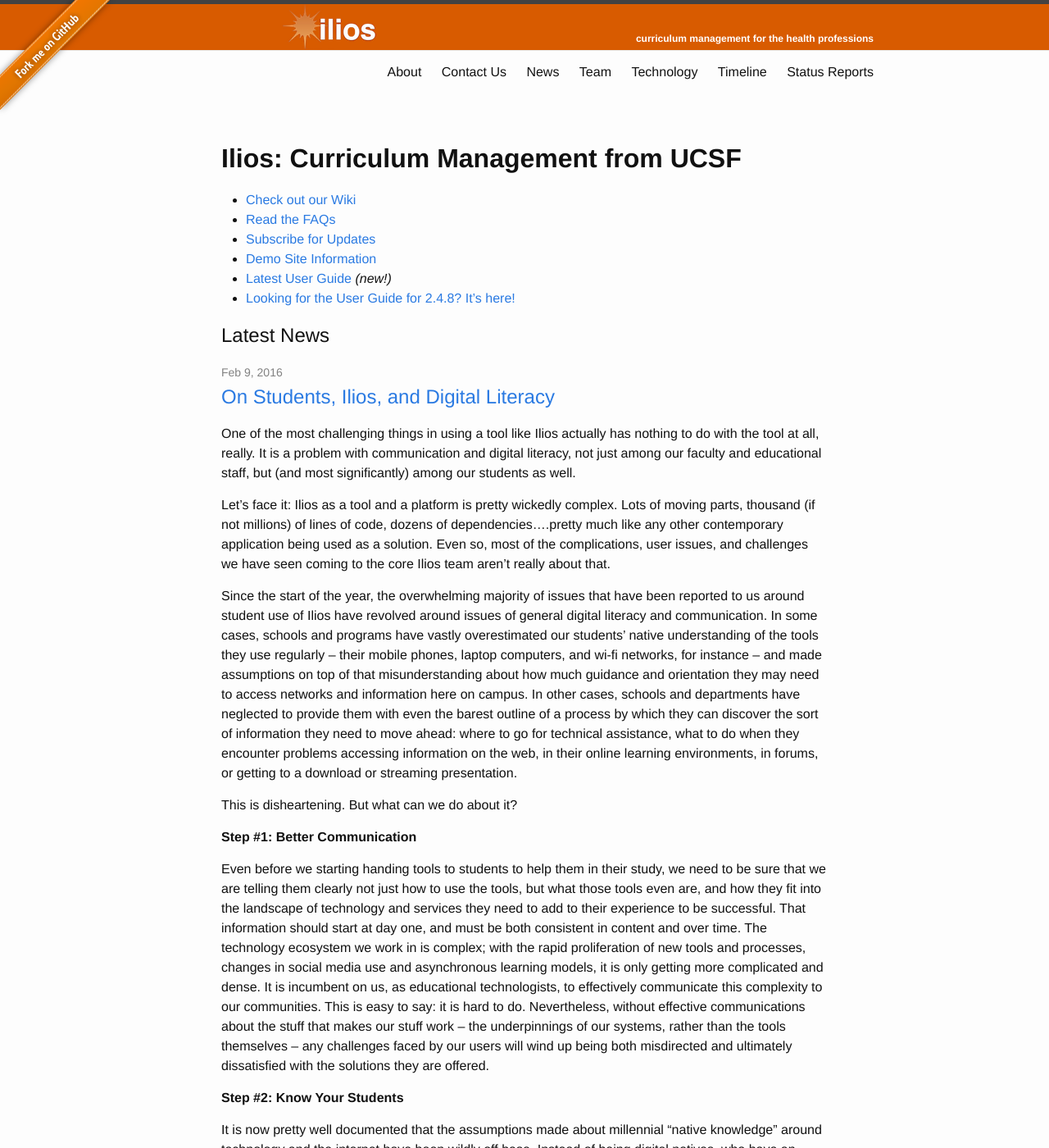
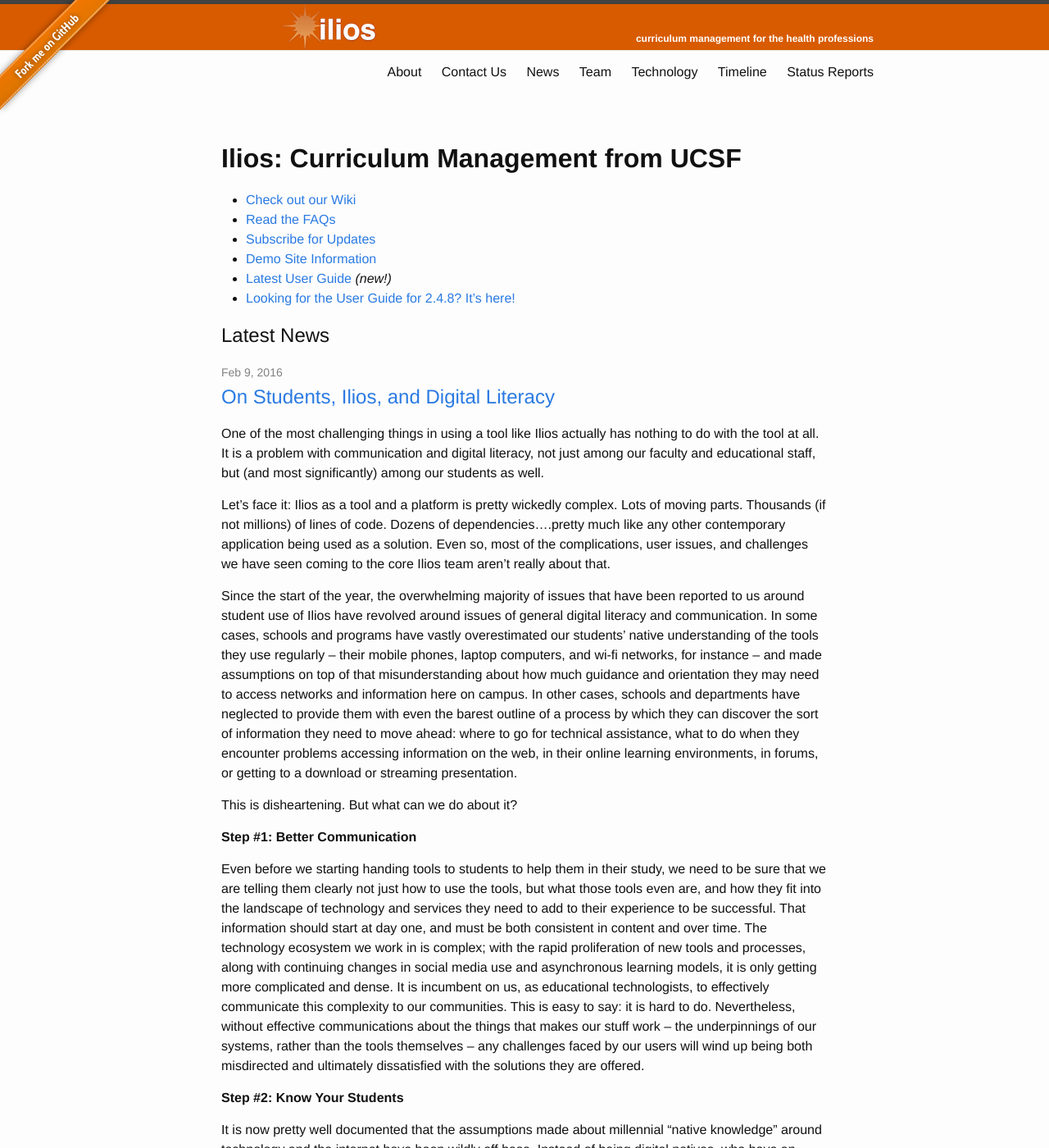
Before and after one commit to ilios/iliosproject.org, a Jekyll site: the page built from index.md, in a window 1280 px wide and 1400 px high. Shown: the whole window at 82% size. Built offline with Jekyll 4.4.1, drawn with Linux system fonts in a browser that asks for light colours; some of the changed text lies outside the part shown.

Commit message:
final updates from team

```diff
--- a/_posts/2016-02-09-literacy.markdown
+++ b/_posts/2016-02-09-literacy.markdown
@@ -4,9 +4,9 @@
 date:   2016-02-09 15:00:00
 categories: news
 ---
-One of the most challenging things in using a tool like Ilios actually has nothing to do with the tool at all, really. It is a problem with communication and digital literacy, not just among our faculty and educational staff, but (and most significantly) among our students as well.
+One of the most challenging things in using a tool like Ilios actually has nothing to do with the tool at all. It is a problem with communication and digital literacy, not just among our faculty and educational staff, but (and most significantly) among our students as well.
 
-Let's face it: Ilios as a tool and a platform is pretty wickedly complex. Lots of moving parts, thousand (if not millions) of lines of code, dozens of dependencies....pretty much like any other contemporary application being used as a solution. Even so, most of the complications, user issues, and challenges we have seen coming to the core Ilios team aren't really about that.
+Let's face it: Ilios as a tool and a platform is pretty wickedly complex. Lots of moving parts. Thousands (if not millions) of lines of code. Dozens of dependencies....pretty much like any other contemporary application being used as a solution. Even so, most of the complications, user issues, and challenges we have seen coming to the core Ilios team aren't really about that.
 
 Since the start of the year, the overwhelming majority of issues that have been reported to us around student use of Ilios have revolved around issues of general digital literacy and communication. In some cases, schools and programs have vastly overestimated our students' native understanding of the tools they use regularly -- their mobile phones, laptop computers, and wi-fi networks, for instance -- and made assumptions on top of that misunderstanding about how much guidance and orientation they may need to access networks and information here on campus. In other cases, schools and departments have neglected to provide them with even the barest outline of a process by which they can discover the sort of information they need to move ahead: where to go for technical assistance, what to do when they encounter problems accessing information on the web, in their online learning environments, in forums, or getting to a download or streaming presentation.
 
@@ -14,7 +14,7 @@
 
 __Step #1: Better Communication__
 
-Even before we starting handing tools to students to help them in their study, we need to be sure that we are telling them clearly not just how to use the tools, but what those tools even are, and how they fit into the landscape of technology and services they need to add to their experience to be successful. That information should start at day one, and must be both consistent in content and over time. The technology ecosystem we work in is complex; with the rapid proliferation of new tools and processes, changes in social media use and asynchronous learning models, it is only getting more complicated and dense. It is incumbent on us, as educational technologists, to effectively communicate this complexity to our communities. This is easy to say: it is hard to do. Nevertheless, without effective communications about the stuff that makes our stuff work -- the underpinnings of our systems, rather than the tools themselves -- any challenges faced by our users will wind up being both misdirected and ultimately dissatisfied with the solutions they are offered.
+Even before we starting handing tools to students to help them in their study, we need to be sure that we are telling them clearly not just how to use the tools, but what those tools even are, and how they fit into the landscape of technology and services they need to add to their experience to be successful. That information should start at day one, and must be both consistent in content and over time. The technology ecosystem we work in is complex; with the rapid proliferation of new tools and processes, along with continuing changes in social media use and asynchronous learning models, it is only getting more complicated and dense. It is incumbent on us, as educational technologists, to effectively communicate this complexity to our communities. This is easy to say: it is hard to do. Nevertheless, without effective communications about the things that makes our stuff work -- the underpinnings of our systems, rather than the tools themselves -- any challenges faced by our users will wind up being both misdirected and ultimately dissatisfied with the solutions they are offered.
 
 __Step #2: Know Your Students__
 
```
Also changed, not shown: other parts of _posts/2016-02-09-literacy.markdown (+1 -1 lines).
